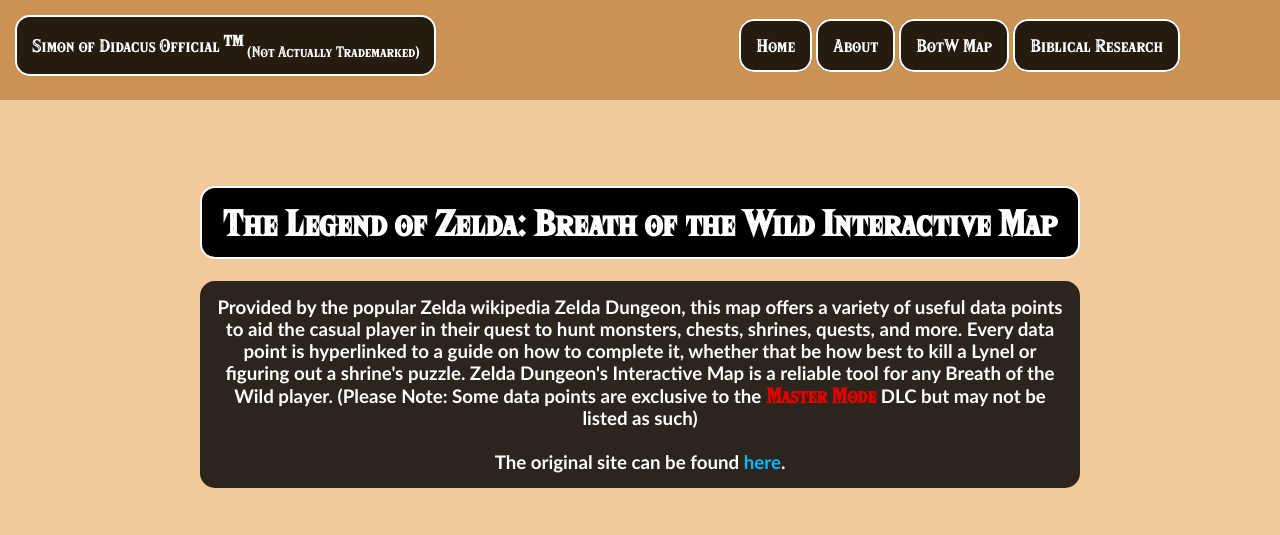
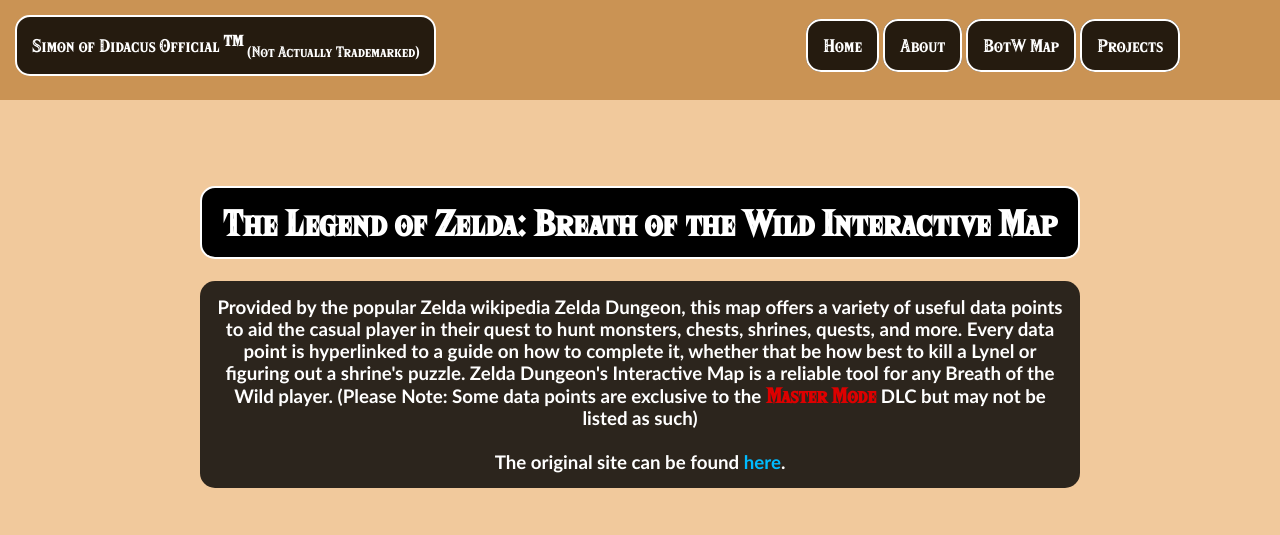
Before and after one commit to TheAwkwardPulp/portfolio-website, a plain HTML site: page botw_guides.html in a window 1280 px wide. Shown: the top 535 px of the page. Drawn offline with Linux system fonts and the light colour scheme; files whose address does not match are found by name.

Commit message:
Update botw_guides.html

```diff
--- a/botw_guides.html
+++ b/botw_guides.html
@@ -20,7 +20,7 @@
                         <li><a href="./index.html">Home</a></li>
                         <li><a href="./about.html">About</a></li>
                         <li><a href="#">BotW Map</a></li>
-                        <li><a href="./biblical_research.html">Biblical Research</a></li>
+                        <li><a href="./projects.html">Projects</a></li>
                     </ul>
             </div>
         </header>
```
